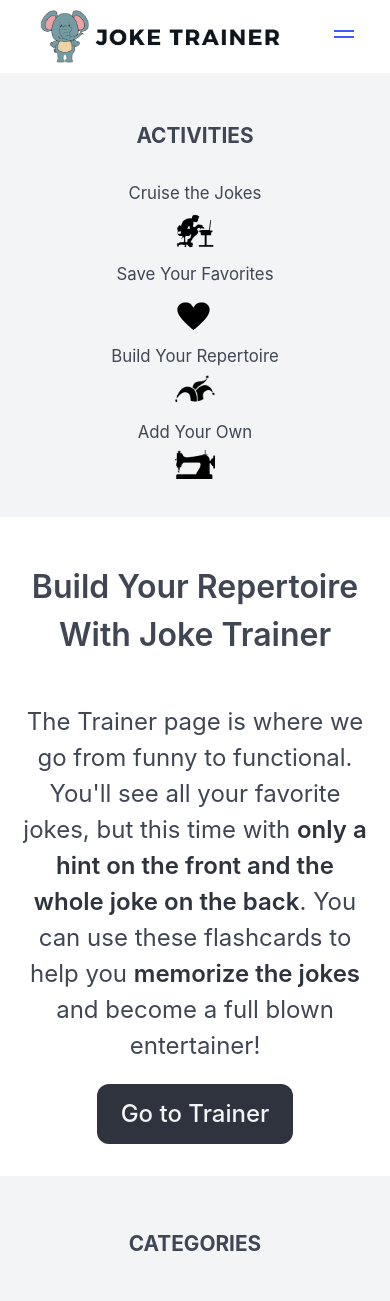
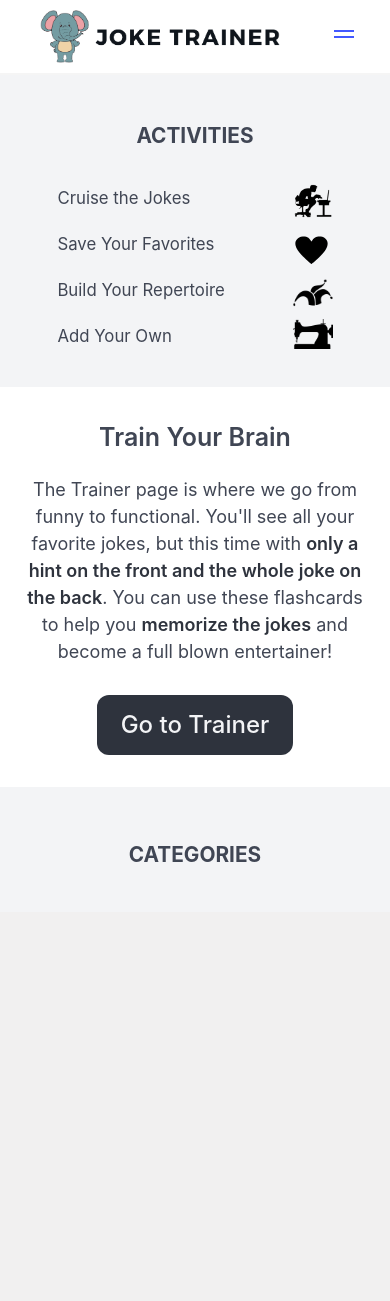
Before and after one commit to robbyhecht/joke-trainer, a Django app: page /about/trainer in a window 390 px wide. After the commit the page ends 862 px from the top, so only its background shows below. Run offline with Django 3.2, Linux system fonts and the light colour scheme; data that the repository does not hold is empty; parts of the project's set-up code (start-up, migrations or seed data) failed here and were passed over; some libraries are stand-ins or nearby versions.

Commit message:
added classes, resized items to optomize for mobile

```diff
--- a/jt/static/jt/index.css
+++ b/jt/static/jt/index.css
@@ -111,13 +111,23 @@
   #repertoir-text {
     margin-bottom: 0px;
   }
-
   #left-trainer-text {
     margin-top: 20px;
     margin-bottom: 20px;
   }
   .trainer-favorites-button-container {
     margin-top: 20px;
+  }
+  .index-left-contents {
+    margin-left: 10%;
+    margin-right: 10%;
+  }
+  .index-left-activity-container {
+    display: flex;
+    justify-content: space-between;
+  }
+  .explanation-container {
+    margin-bottom: 20px;
   }
 }
 
@@ -147,16 +157,23 @@
   flex-wrap: wrap;
   justify-content: center;
   margin-top: 34px;
-  margin-bottom: 45px;
+  margin-bottom: 34px;
 }
 
 #random-joke-header-container {
-  /* margin-top: 50px; */
   margin-bottom: 20px;
 }
 
 #random-joke-header {
-  font-size: 20px !important;
+  font-size: 20px;
+}
+
+.about-header {
+  font-size: 32px;
+}
+
+.about-text {
+  font-size: 24px;
 }
 
 @media only screen and (max-width: 800px) {
@@ -166,12 +183,28 @@
   }
 }
 
-@media only screen and (max-width: 400px) {
+@media only screen and (max-width: 450px) {
   #index-header {
     font-size: 25px !important;
   }
   #random-joke-header {
-    font-size: 20px !important;
+    font-size: 0px;
+  }
+  #random-joke-header-container {
+    margin: 0px;
+  }
+  .about-header {
+    font-size: 25px !important;
+  }
+  .about-text {
+    font-size: 18px;
+  }
+  .center-header-container {
+    margin-top: 20px;
+    margin-bottom: 20px;
+  }
+  .about-text-container {
+    margin-bottom: 10px;
   }
 }
 
@@ -446,7 +479,7 @@
 
 @media only screen and (max-width: 800px) {
   .card-buttons-container {
-    margin-top: -10px;
+    margin-top: -30px;
   }
 }
 
--- a/jt/templates/about_add.html
+++ b/jt/templates/about_add.html
@@ -4,9 +4,11 @@
 
 <div class="about-div-main">
   <div class="center-header-container">
-    <h1 class="is-size-3 has-text-centered has-text-weight-semibold">Add Your Own Jokes</h1>
+    <h1 class="has-text-centered has-text-weight-semibold about-header">Add Your Own Jokes</h1>
   </div>
-  <h2 class="is-size-4 has-text-centered">If you've got some real zingers that you'd love to work into your act, you can <strong>add them to your collection</strong>. They'll appear with the rest of the library anytime you're signed into your account!</h2>
+  <div class="about-text-container">
+    <h2 class="has-text-centered about-text">If you've got some real zingers that you'd love to work into your act, you can <strong>add them to your collection</strong>. They'll appear with the rest of the library anytime you're signed into your account!</h2>
+  </div>
 </div>
 
 <div class="trainer-favorites-button-container">
--- a/jt/templates/about_cruise.html
+++ b/jt/templates/about_cruise.html
@@ -4,9 +4,11 @@
 
 <div class="about-div-main">
   <div class="center-header-container">
-    <h1 class="is-size-3 has-text-centered has-text-weight-semibold">Cruise the Jokes</h1>
+    <h1 class="has-text-centered has-text-weight-semibold about-header">Cruise the Jokes</h1>
   </div>
-  <h2 class="is-size-4 has-text-centered">Joke Trainer has loads of jokes for you to enjoy. Each joke card shows only the setup on the front so you can test your wit before you see the punchline. To get started, <strong>pick a category</strong> or <strong>make a search!</strong></h2>
+  <div class="about-text-container">
+    <h2 class="has-text-centered about-text">Joke Trainer has loads of jokes for you to enjoy. Each joke card shows only the setup on the front so you can test your wit before you see the punchline. To get started, <strong>pick a category</strong> or <strong>make a search!</strong></h2>
+  </div>
 </div>
 
 {% endblock %}
--- a/jt/templates/about_favorites.html
+++ b/jt/templates/about_favorites.html
@@ -4,9 +4,11 @@
 
 <div class="about-div-main">
   <div class="center-header-container">
-    <h1 class="is-size-3 has-text-centered has-text-weight-semibold">Save Your Favorite Jokes</h1>
+    <h1 class="has-text-centered has-text-weight-semibold about-header">Save Your Favorite Jokes</h1>
   </div>
-  <h2 class="is-size-4 has-text-centered">If there's a joke you find hilarious and want to remember for later, you can add it to <strong>your own collection of favorite jokes</strong>. Once you're signed in, just press the blue button below any joke to save!</h2>
+  <div class="about-text-container">
+    <h2 class="has-text-centered about-text">If there's a joke you find hilarious and want to remember for later, you can add it to <strong>your own collection of favorite jokes</strong>. Once you're signed in, just press the blue button below any joke to save!</h2>
+  </div>
 </div>
 
 <div class="trainer-favorites-button-container">
--- a/jt/templates/about_trainer.html
+++ b/jt/templates/about_trainer.html
@@ -4,9 +4,11 @@
 
 <div class="about-div-main">
   <div class="center-header-container">
-    <h1 class="is-size-3 has-text-centered has-text-weight-semibold">Build Your Repertoire With Joke Trainer</h1>
+    <h1 class="has-text-centered has-text-weight-semibold about-header">Train Your Brain</h1>
   </div>
-  <h2 class="is-size-4 has-text-centered">The Trainer page is where we go from funny to functional. You'll see all your favorite jokes, but this time with <strong>only a hint on the front and the whole joke on the back</strong>. You can use these flashcards to help you <strong>memorize the jokes</strong> and become a full blown entertainer!</h2>
+  <div class="about-text-container">
+    <h2 class="has-text-centered about-text">The Trainer page is where we go from funny to functional. You'll see all your favorite jokes, but this time with <strong>only a hint on the front and the whole joke on the back</strong>. You can use these flashcards to help you <strong>memorize the jokes</strong> and become a full blown entertainer!</h2>
+  </div>
 </div>
 
 <div class="trainer-favorites-button-container">
--- a/jt/templates/index.html
+++ b/jt/templates/index.html
@@ -14,29 +14,39 @@
 
                 <!-- left column image links to site explanations -->
                 <h2 class="categories-header has-text-centered">ACTIVITIES</h2>
+                <div class="index-left-contents">
+                  <div class="index-left-activity-container">
                     <div>
                       <p class="has-text-centered left-col-text">Cruise the Jokes</p>
                     </div>
                     <div class="sidebar-image-container has-text-centered">
                       <a href="{% url 'jt:about_cruise' %}"><img src="{% static 'jt/images/interested_at_computer.png' %}" class="sidebar-image" alt="interested in computer"></a>
                     </div>
+                  </div>
+                  <div class="index-left-activity-container">
                     <div>
                       <p class="has-text-centered left-col-text">Save Your Favorites</p>
                     </div>
                     <div class="sidebar-image-container has-text-centered">
                         <a href="{% url 'jt:about_favorites' %}"><img src="{% static 'jt/images/heart.svg' %}" class="sidebar-image" alt="heart"></a>
                     </div>
+                  </div>
+                  <div class="index-left-activity-container">
                     <div>
                       <p class="has-text-centered left-col-text" id="repertoir-text">Build Your Repertoire</p>
                     </div>
                     <div class="sidebar-image-container has-text-centered">
                         <a href="{% url 'jt:about_trainer' %}"><img src="{% static 'jt/images/jester_hat.png' %}" class="sidebar-image" alt="jester hat"></a>
                     </div>
+                  </div>
+                  <div class="index-left-activity-container">
                     <div>
                       <p class="has-text-centered left-col-text">Add Your Own</p>
                     </div>
                     <div class="sidebar-image-container has-text-centered">
                         <a href="{% url 'jt:about_add' %}"><img src="{% static 'jt/images/sewing_machine.png' %}" class="sidebar-image" alt="sewing machine"></a>
+                    </div>
+                  </div>
                 </div>
               </div>
             </div>
@@ -56,7 +66,7 @@
                 <h4 class="is-size-4 has-text-centered">A curated library of jokes for you to enjoy, customize and learn. Choose a category or use the search bar to get started!</h4>
               </div>
               <div id="random-joke-header-container">
-                <h5 class="is-size-5 has-text-centered" id="random-joke-header"><strong>Joke of the Moment</strong></h5>
+                <h5 class="has-text-centered" id="random-joke-header"><strong>Joke of the Moment</strong></h5>
               </div>
 
               <!-- random joke card -->
```
Lines whose indentation alone changed are shown as unchanged.
